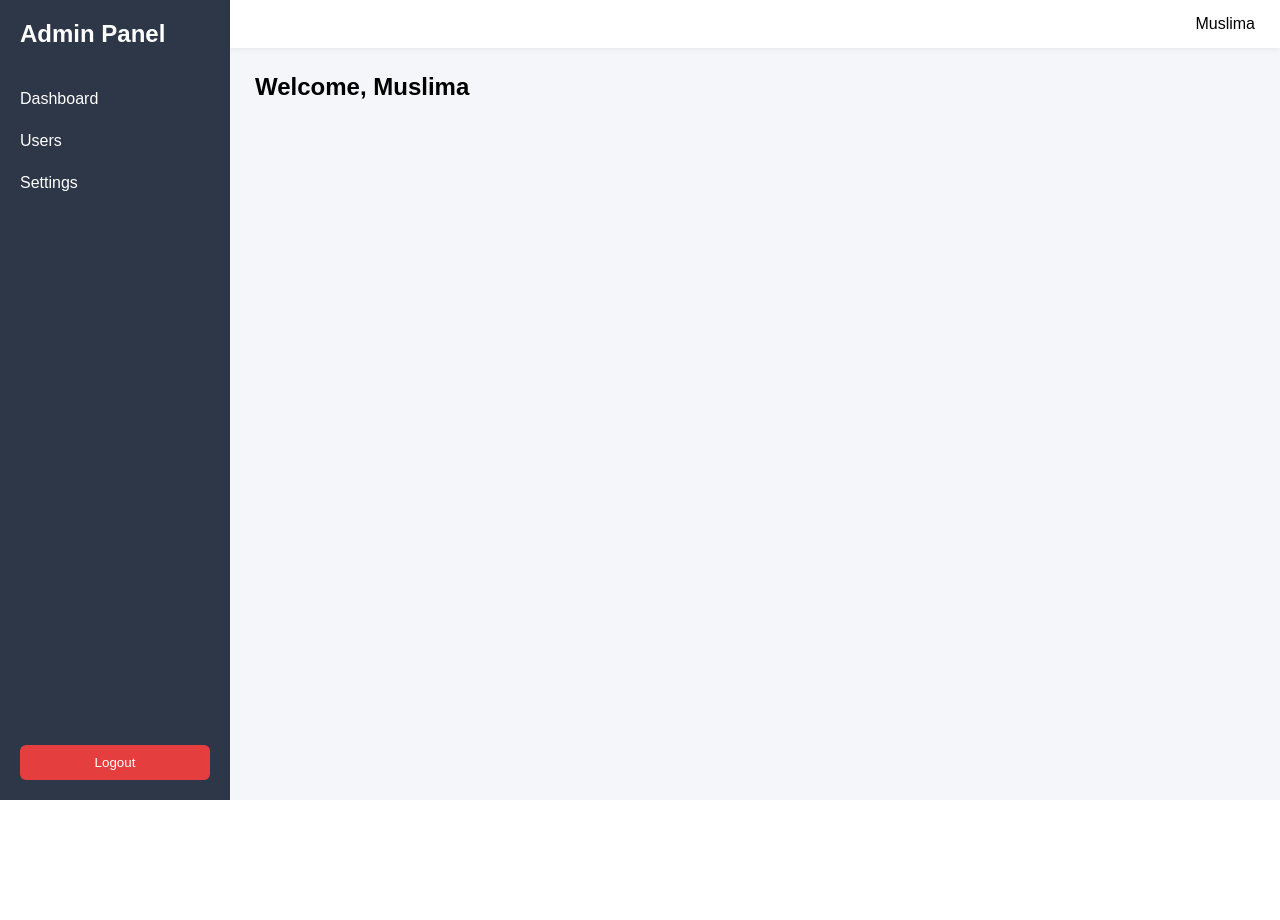
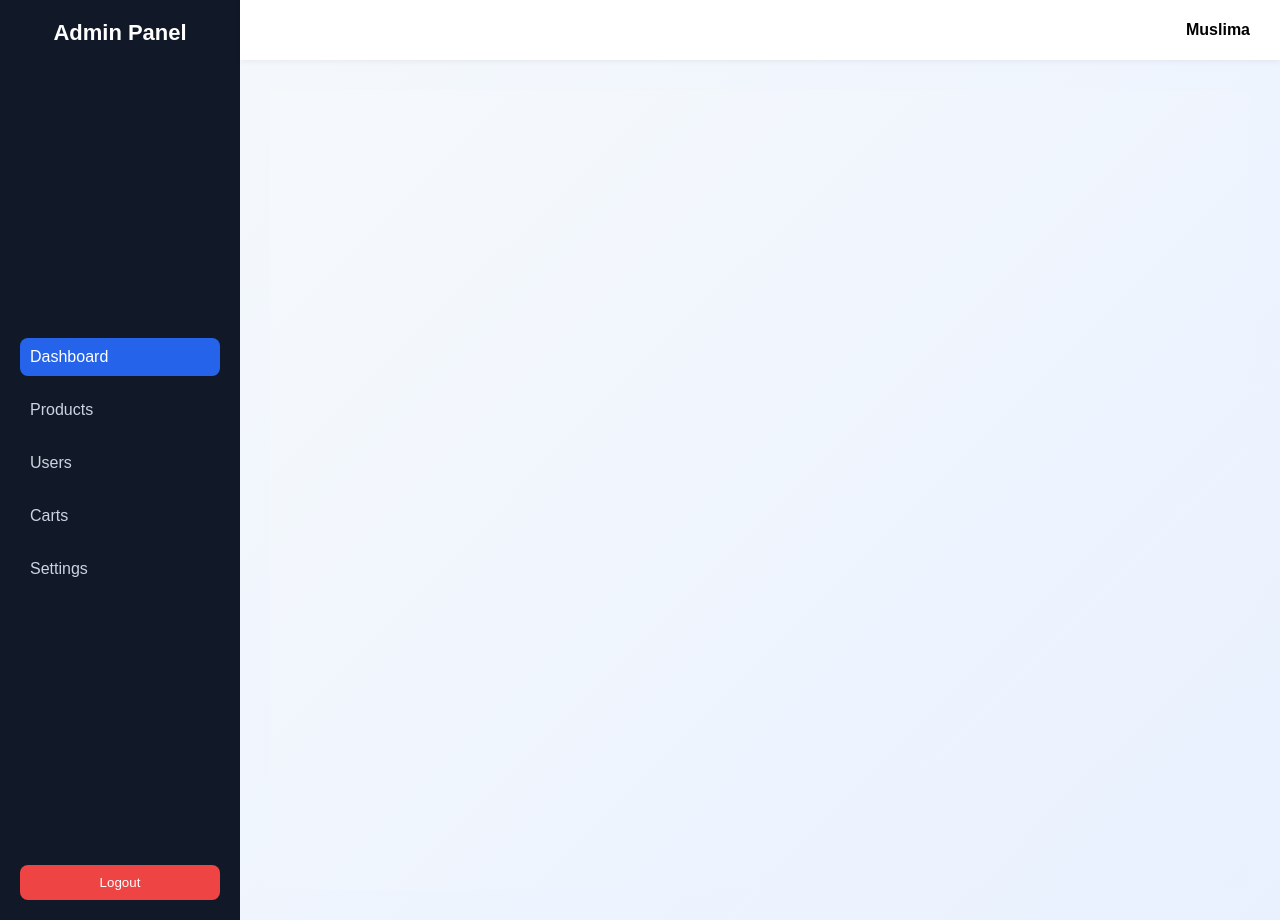
Before and after one commit to muslimsislomjonova-cmd/react_AdminPanel, a React (Create React App) app: page /dashboard in a window 1280 px wide. Before the commit the page ends 800 px from the top, so only its background shows below. Built offline with nearby package versions, Linux system fonts and the light colour scheme; sample sign-in values are in the browser's storage.

Commit message:
adminDashboard

```diff
--- a/src/App.jsx
+++ b/src/App.jsx
@@ -1,23 +1,36 @@
 import { BrowserRouter, Routes, Route } from "react-router-dom";
 import Login from "./router/Login";
-import Dashboard from "./router/Dashboard";
 import ProtectedRoute from "./router/ProtectedRoute";
+import AdminLayout from "./router/AdminLayout";
+import DashboardHome from "./router/DashboardHome";
+import Products from "./router/Products";
+import Users from "./router/Users";
+import Carts from "./router/Carts";
+import Settings from "./router/Settings";
 import { ToastContainer } from "react-toastify";
 
 function App() {
   return (
     <BrowserRouter>
       <Routes>
+
         <Route path="/" element={<Login />} />
+
 
         <Route
           path="/dashboard"
           element={
             <ProtectedRoute>
-              <Dashboard />
+              <AdminLayout />
             </ProtectedRoute>
           }
-        />
+        >
+          <Route index element={<DashboardHome />} />
+          <Route path="products" element={<Products />} />
+          <Route path="users" element={<Users />} />
+          <Route path="carts" element={<Carts />} />
+          <Route path="settings" element={<Settings />} />
+        </Route>
       </Routes>
 
       <ToastContainer />
--- /dev/null
+++ b/src/router/AdminLayout.jsx
@@ -0,0 +1,70 @@
+import { NavLink, Outlet, useNavigate } from "react-router-dom";
+import "./dashboard.css";
+
+function AdminLayout() {
+  const navigate = useNavigate();
+
+  const handleLogout = () => {
+    localStorage.removeItem("token");
+    navigate("/");
+  };
+
+  return (
+    <div className="dashboard">
+
+
+      <aside className="sidebar">
+        <h2 className="logo">Admin Panel</h2>
+
+        <ul className="menu">
+          <li>
+            <NavLink to="/dashboard" end>
+              Dashboard
+            </NavLink>
+          </li>
+
+          <li>
+            <NavLink to="/dashboard/products">
+              Products
+            </NavLink>
+          </li>
+
+          <li>
+            <NavLink to="/dashboard/users">
+              Users
+            </NavLink>
+          </li>
+
+          <li>
+            <NavLink to="/dashboard/carts">
+              Carts
+            </NavLink>
+          </li>
+
+          <li>
+            <NavLink to="/dashboard/settings">
+              Settings
+            </NavLink>
+          </li>
+        </ul>
+
+        <button className="logout-btn" onClick={handleLogout}>
+          Logout
+        </button>
+      </aside>
+
+
+      <main className="main">
+        <header className="topbar">
+          <div className="user">Muslima</div>
+        </header>
+
+        <section className="content">
+          <Outlet />
+        </section>
+      </main>
+    </div>
+  );
+}
+
+export default AdminLayout;
--- /dev/null
+++ b/src/router/Carts.jsx
@@ -0,0 +1,14 @@
+function Carts() {
+
+
+  return (
+    <div>
+      <h2>Carts</h2>
+
+
+
+    </div>
+  );
+}
+
+export default Carts;
--- a/src/router/Dashboard.jsx
+++ /dev/null
@@ -1,47 +0,0 @@
-import { useNavigate } from "react-router-dom";
-import "./dashboard.css";
-
-function Dashboard() {
-  const navigate = useNavigate();
-
-  const handleLogout = () => {
-    localStorage.removeItem("token");
-    navigate("/");
-  };
-
-  return (
-    <div className="dashboard">
-
-
-      <aside className="sidebar">
-        <h2 className="logo">Admin Panel</h2>
-
-        <ul className="menu">
-          <li>Dashboard</li>
-          <li>Users</li>
-          <li>Settings</li>
-        </ul>
-
-
-        <button className="logout-btn" onClick={handleLogout}>
-          Logout
-        </button>
-      </aside>
-
-
-      <main className="main">
-
-        <header className="topbar">
-          <div className="user">Muslima</div>
-        </header>
-
-        <section className="content">
-          <h1>Welcome, Muslima</h1>
-        </section>
-
-      </main>
-    </div>
-  );
-}
-
-export default Dashboard;
--- /dev/null
+++ b/src/router/DashboardHome.jsx
@@ -0,0 +1,19 @@
+import { NavLink, Outlet, useNavigate } from "react-router-dom";
+import "./dashboard.css";
+
+function Dashboard() {
+  const navigate = useNavigate();
+
+  const handleLogout = () => {
+    localStorage.removeItem("token");
+    navigate("/");
+  };
+
+  return (
+    <div className="dashboard">
+
+    </div>
+  );
+}
+
+export default Dashboard;
--- /dev/null
+++ b/src/router/Products.css
@@ -0,0 +1,73 @@
+.products-container {
+  background: white;
+  padding: 25px;
+  border-radius: 12px;
+  box-shadow: 0 4px 20px rgba(0,0,0,0.05);
+
+  height: 80vh;
+  display: flex;
+  flex-direction: column;
+}
+
+.products-title {
+  margin-bottom: 20px;
+}
+
+
+.table-wrapper {
+  flex: 1;
+  overflow: auto;
+  border-radius: 10px;
+}
+
+/*
+.table-wrapper::-webkit-scrollbar {
+  width: 8px;
+  height: 8px;
+}
+
+.table-wrapper::-webkit-scrollbar-thumb {
+  background: #cbd5e1;
+  border-radius: 10px;
+}
+
+.table-wrapper::-webkit-scrollbar-thumb:hover {
+  background: #94a3b8;
+}
+
+.products-table {
+  width: 100%;
+  border-collapse: collapse;
+}
+
+.products-table th {
+  background: #f1f5f9;
+  padding: 12px;
+  text-align: left;
+  position: sticky;
+  top: 0;
+  z-index: 1;
+}
+
+.products-table td {
+  padding: 12px;
+  border-bottom: 1px solid #eee;
+}
+
+.products-table tr:hover {
+  background: #f9fafb;
+  transition: 0.2s;
+}
+
+.product-image {
+  width: 50px;
+  height: 50px;
+  object-fit: contain;
+}
+
+.description {
+  max-width: 250px;
+  white-space: nowrap;
+  overflow: hidden;
+  text-overflow: ellipsis;
+} */
--- /dev/null
+++ b/src/router/Products.jsx
@@ -0,0 +1,59 @@
+import { useEffect, useState } from "react";
+import axios from "axios";
+import "./Products.css";
+
+function Products() {
+  const [products, setProducts] = useState([]);
+
+  useEffect(() => {
+    axios.get("https://fakestoreapi.com/products")
+      .then(res => setProducts(res.data));
+  }, []);
+
+ return (
+  <div className="products-container">
+    <h2 className="products-title">Products</h2>
+
+    <div className="table-wrapper">
+      <table className="products-table">
+        <thead>
+          <tr>
+            <th>ID</th>
+            <th>Image</th>
+            <th>Title</th>
+            <th>Category</th>
+            <th>Price</th>
+            <th>Description</th>
+          </tr>
+        </thead>
+
+        <tbody>
+          {products.map(item => (
+            <tr key={item.id}>
+              <td>{item.id}</td>
+
+              <td>
+                <img
+                  src={item.image}
+                  alt={item.title}
+                  className="product-image"
+                />
+              </td>
+
+              <td>{item.title}</td>
+              <td>{item.category}</td>
+              <td>${item.price}</td>
+
+              <td className="description">
+                {item.description}
+              </td>
+            </tr>
+          ))}
+        </tbody>
+      </table>
+    </div>
+  </div>
+);
+}
+
+export default Products;
--- /dev/null
+++ b/src/router/Settings.jsx
@@ -0,0 +1,5 @@
+function Settings() {
+  return <h2>Settings</h2>;
+}
+
+export default Settings;
--- /dev/null
+++ b/src/router/Users.css
@@ -0,0 +1,42 @@
+.users-container {
+  background: white;
+  padding: 25px;
+  border-radius: 12px;
+  box-shadow: 0 4px 20px rgba(0,0,0,0.05);
+}
+
+.users-title {
+  margin-bottom: 20px;
+}
+
+.table-wrapper {
+  overflow-x: auto;
+}
+
+.users-table {
+  width: 100%;
+  border-collapse: collapse;
+}
+
+.users-table th {
+  background: #f1f5f9;
+  padding: 12px;
+  text-align: left;
+}
+
+.users-table td {
+  padding: 12px;
+  border-bottom: 1px solid #eee;
+}
+
+.users-table tr:hover {
+  background: #f9fafb;
+  transition: 0.2s;
+}
+
+.password {
+  max-width: 150px;
+  overflow: hidden;
+  text-overflow: ellipsis;
+  white-space: nowrap;
+}
--- /dev/null
+++ b/src/router/Users.jsx
@@ -0,0 +1,46 @@
+import { useEffect, useState } from "react";
+import axios from "axios";
+import "./Users.css";
+
+function Users() {
+  const [users, setUsers] = useState([]);
+
+  useEffect(() => {
+    axios.get("https://fakestoreapi.com/users")
+      .then(res => setUsers(res.data));
+  }, []);
+
+  return (
+    <div className="users-container">
+      <h2 className="users-title">Users</h2>
+
+      <div className="table-wrapper">
+        <table className="users-table">
+          <thead>
+            <tr>
+              <th>ID</th>
+              <th>Username</th>
+              <th>Email</th>
+              <th>Password</th>
+            </tr>
+          </thead>
+
+          <tbody>
+            {users.map(user => (
+              <tr key={user.id}>
+                <td>{user.id}</td>
+                <td>{user.username}</td>
+                <td>{user.email}</td>
+                <td className="password">
+                  {user.password}
+                </td>
+              </tr>
+            ))}
+          </tbody>
+        </table>
+      </div>
+    </div>
+  );
+}
+
+export default Users;
--- a/src/router/dashboard.css
+++ b/src/router/dashboard.css
@@ -1,52 +1,76 @@
+* {
+  margin: 0;
+  padding: 0;
+  box-sizing: border-box;
+  font-family: sans-serif;
+}
+
 .dashboard {
   display: flex;
-  height: 100vh;
-  background: #f4f6f9;
+  min-height: 100vh;
+  background: linear-gradient(135deg, #f6f9fc, #e9f1ff);
 }
 
 
 .sidebar {
-  width: 230px;
-  background: #2d3748;
+  width: 240px;
+  background: #111827;
   color: white;
   padding: 20px;
   display: flex;
   flex-direction: column;
+  justify-content: space-between;
 }
 
 .logo {
   margin-bottom: 30px;
+  font-size: 22px;
+  font-weight: bold;
+  text-align: center;
 }
 
 .menu {
   list-style: none;
-  padding: 0;
 }
 
 .menu li {
-  padding: 12px 0;
-  cursor: pointer;
+  margin-bottom: 15px;
+}
+
+.menu a {
+  text-decoration: none;
+  color: #cbd5e1;
+  padding: 10px;
+  display: block;
+  border-radius: 8px;
   transition: 0.3s;
 }
 
-.menu li:hover {
-  color: #90cdf4;
+.menu a:hover {
+  background: #1f2937;
+  color: white;
 }
 
+.menu a.active {
+  background: #2563eb;
+  color: white;
+}
+
+
 .logout-btn {
-  margin-top: auto;
   padding: 10px;
   border: none;
-  background: #e53e3e;
+  border-radius: 8px;
+  background: #ef4444;
   color: white;
-  border-radius: 6px;
   cursor: pointer;
   transition: 0.3s;
 }
 
 .logout-btn:hover {
-  background: #c53030;
+  background: #dc2626;
 }
+
 
 
 .main {
@@ -55,35 +79,20 @@
   flex-direction: column;
 }
 
-
 .topbar {
+  height: 60px;
   background: white;
-  padding: 15px 25px;
+  display: flex;
+  align-items: center;
+  justify-content: flex-end;
+  padding: 0 30px;
   box-shadow: 0 2px 5px rgba(0,0,0,0.05);
-  display: flex;
-  justify-content: flex-end;
 }
 
+.user {
+  font-weight: bold;
+}
 
 .content {
-  padding: 25px;
+  padding: 30px;
 }
-
-.cards {
-  display: flex;
-  gap: 20px;
-  margin-top: 20px;
-}
-
-.card {
-  flex: 1;
-  background: white;
-  padding: 20px;
-  border-radius: 10px;
-  box-shadow: 0 5px 15px rgba(0,0,0,0.05);
-  transition: 0.3s;
-}
-
-.card:hover {
-  transform: translateY(-5px);
-}
```
